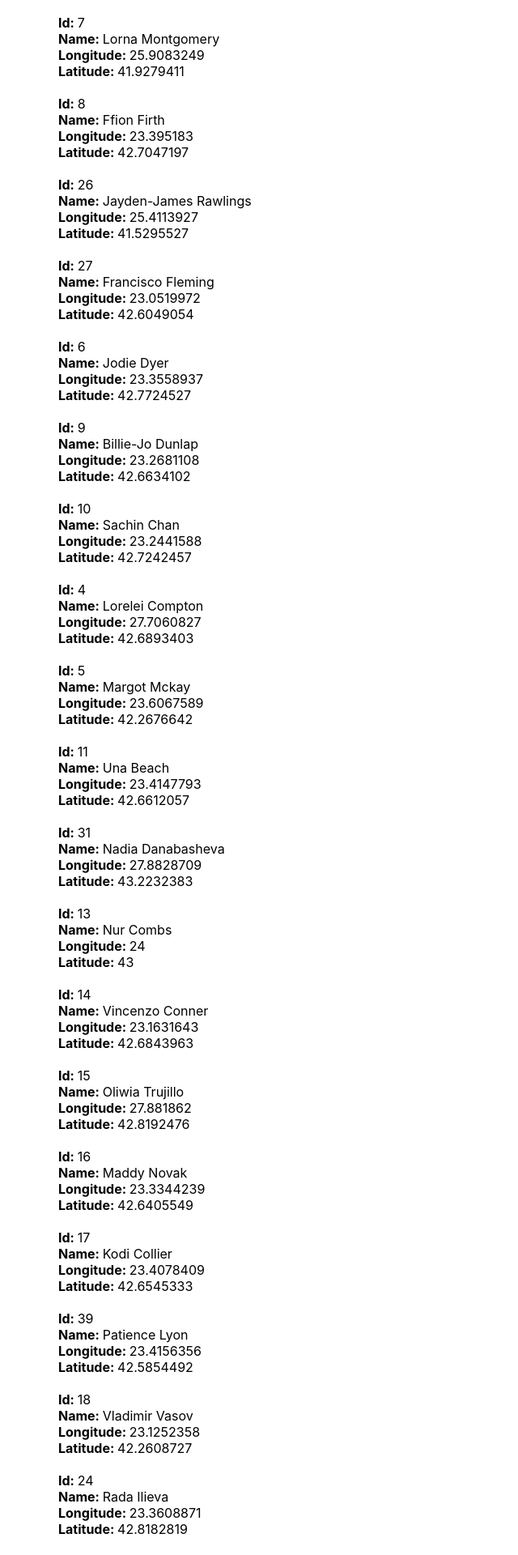
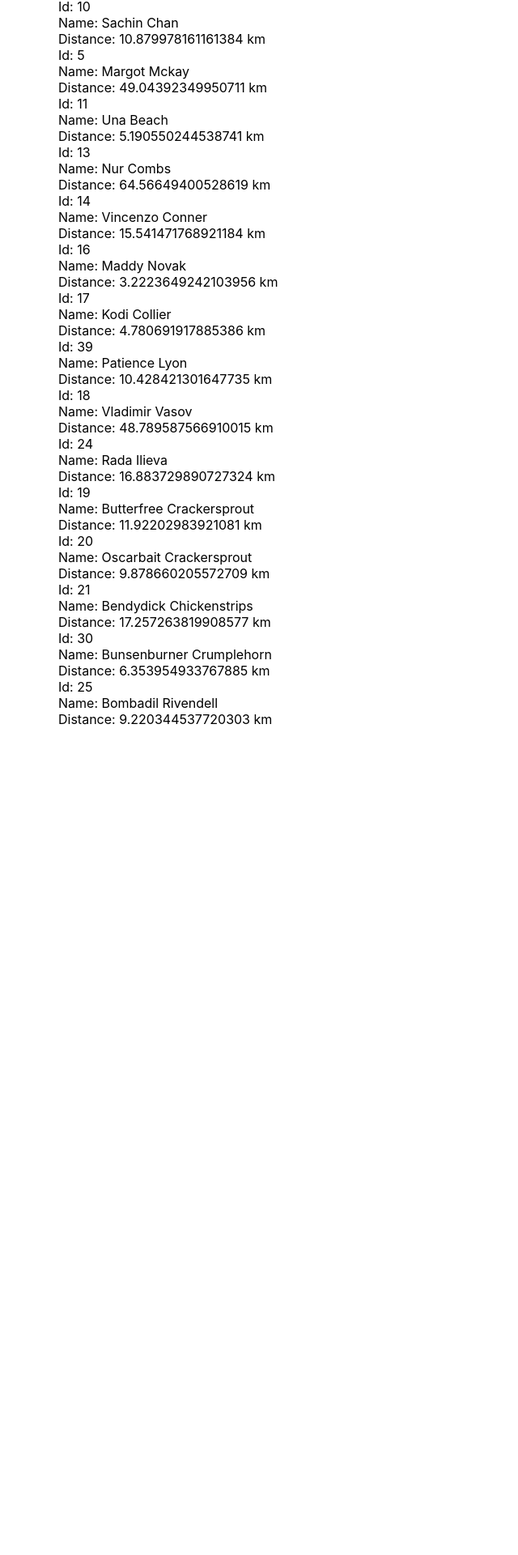
Before and after one commit to Yf102/partypeople, a Next.js app: page / in a window 1280 px wide. Shown: the part 498-2418 px from the top of the page at 81% size, without its empty margins (0-640 px from the left). After the commit the page ends 1412 px from the top, so only its background shows below. Built offline with nearby package versions, Linux system fonts and the light colour scheme.

Commit message:
Calculate and filter out partners with greater distance of 100km

```diff
--- a/pages/index.tsx
+++ b/pages/index.tsx
@@ -1,28 +1,58 @@
 import styles from '../styles/Home.module.css'
 import { getPartners } from 'services/partners'
 import store from 'store/store'
-import { PartnerApiType } from 'services/types/partners'
+import {
+  PartnerApiType,
+  PartnerDistanceType,
+  PartnerType,
+} from 'services/types/partners'
+import { useEffect, useState } from 'react'
+import { calcGreatCircle } from 'utils/helpers/great-circle-distance'
+import { GreatCircleParamType } from 'services/types/greatCircle'
 
 type IndexProps = {
   partners: PartnerApiType
 }
 
+const LATITUDE_PSI_SOFIA = 42.6665921
+const LONGITUDE_PSI_SOFIA = 23.351723
+const sofiaOffice = {
+  name: 'PSInteractive',
+  latitude: LATITUDE_PSI_SOFIA,
+  longitude: LONGITUDE_PSI_SOFIA,
+}
+
 const Home = ({ partners }: IndexProps) => {
+  const [pd, setPd] = useState<PartnerDistanceType[]>([])
+  useEffect(() => {
+    const _pd = partners
+      .map((partner) => {
+        const gcParams: GreatCircleParamType = {
+          latitude1_deg: sofiaOffice.latitude,
+          longitude1_deg: sofiaOffice.longitude,
+          latitude2_deg: partner.latitude,
+          longitude2_deg: partner.longitude,
+        }
+
+        return {
+          id: partner.partner_id,
+          name: partner.name,
+          distance: calcGreatCircle(gcParams).distance_kilometres,
+        }
+      })
+      .filter((partner) => partner.distance <= 100)
+    setPd(_pd)
+  }, [partners])
+
   return (
     <div className={styles.container}>
       <ol>
-        {partners?.map((p, i) => {
+        {pd.map((p, i) => {
           return (
             <div key={i}>
-              <b>Id: </b> <span>{p.partner_id}</span>
-              <br />
-              <b>Name: </b> <span>{p.name}</span>
-              <br />
-              <b>Longitude: </b> <span>{p.longitude}</span>
-              <br />
-              <b>Latitude: </b> <span>{p.latitude}</span>
-              <br />
-              <br />
+              <div>Id: {p.id}</div>
+              <div>Name: {p.name}</div>
+              <div>Distance: {p.distance} km</div>
             </div>
           )
         })}
--- a/services/types/greatCircle.ts
+++ b/services/types/greatCircle.ts
@@ -1,8 +1,6 @@
 export type GreatCircleParamType = {
-  name1: string
   latitude1_deg: number
   longitude1_deg: number
-  name2: string
   latitude2_deg: number
   longitude2_deg: number
 }
```
Also changed, not shown: services/types/partners.tsx (+7 -0 lines), 1 other file (tests, documents, lock files or other folders).
